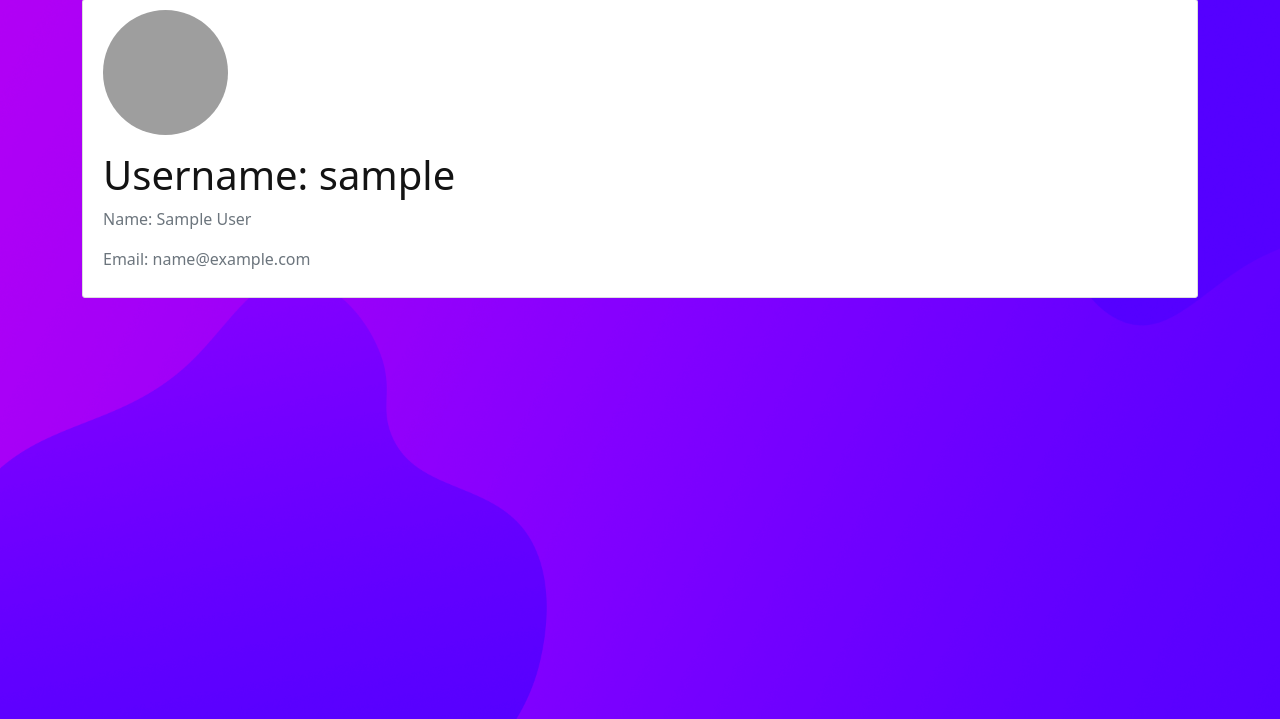
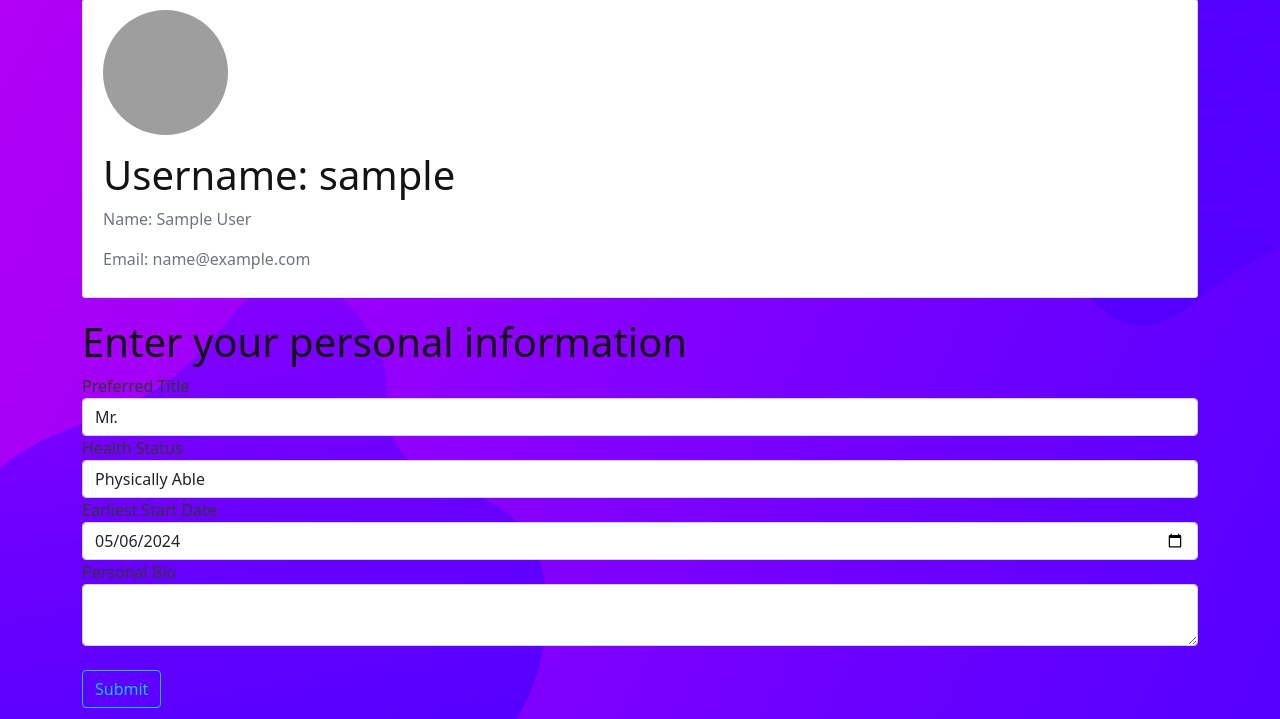
Before and after one commit to saundlj/AgileWebProj, a Flask app: page /account in a window 1280 px wide. Shown: the part 81-800 px from the top of the page. Run offline with Flask 3, Linux system fonts and the light colour scheme; the visitor is signed in with stand-in values (Sample User, id 1); grey boxes are pictures that could not be loaded.

Commit message:
Creates a form on the account page which allows users to submit their personal biography.

```diff
--- a/app/forms.py
+++ b/app/forms.py
@@ -1,5 +1,5 @@
 from flask_wtf import FlaskForm
-from wtforms import StringField, PasswordField, BooleanField, SubmitField, EmailField, ValidationError, TextAreaField, IntegerField, SelectField
+from wtforms import StringField, PasswordField, BooleanField, SubmitField, EmailField, ValidationError, TextAreaField, IntegerField, SelectField, DateField
 from wtforms.validators import DataRequired, Length, Email, EqualTo, InputRequired
 from app.models import *
 from sqlalchemy import func
@@ -51,3 +51,13 @@
     jobtype = SelectField('Job Type', choices=jobtype_choices, validators=[DataRequired()])
     salary = IntegerField('Job Salary ($AUD)', validators=[DataRequired()])
     submit = SubmitField("Create")
+
+
+class ApplyForm(FlaskForm):
+    title_choices = [('Mr.', 'Mr.'), ('Ms.', 'Ms.'), ('Mrs.', 'Mrs.'), ('Miss.', 'Miss.'), ('Master.', 'Master.'), ('Madam.', 'Madam.'), ('Mx.', 'Mx.')]
+    title_apl = SelectField('Preferred Title', choices=title_choices, validators=[DataRequired()])
+    health_choices = [('Physically Able','Physically Able'), ('Not Physically Able','Not Physically Able'), ('I Would Rather Not Say', 'I Would Rather Not Say')]
+    health = SelectField('Health Status', choices=health_choices, validators=[DataRequired()])
+    earliest_start_date = DateField('Earliest Start Date', default=datetime.now(timezone.utc))
+    personal_bio = TextAreaField('Personal Bio', validators=[DataRequired()])
+    submit = SubmitField("Submit")
--- a/app/models.py
+++ b/app/models.py
@@ -62,3 +62,10 @@
 
     def __repr__(self):
         return f"Post('{self.title}', '{self.date_posted})"
+
+class Account(db.Model):
+    id = db.Column(db.Integer, primary_key=True)
+    title_apl = db.Column(db.String(100), nullable=True)
+    health = db.Column(db.String(100), nullable=True)
+    earliest_start_date = db.Column(db.DateTime, nullable=True, default=datetime.now(timezone.utc))
+    personal_bio = db.Column(db.Text, nullable=True)
--- a/app/routes.py
+++ b/app/routes.py
@@ -1,6 +1,6 @@
 from app import flaskApp
 from flask import render_template,redirect, url_for, flash, request
-from app.forms import CreateAccountForm, LoginForm, JobForm
+from app.forms import CreateAccountForm, LoginForm, JobForm, ApplyForm
 from app import db
 from app.models import *
 from flask_login import current_user, login_user, logout_user, login_required
@@ -79,8 +79,15 @@
     logout_user()
     return redirect(url_for('about'))
 
-@flaskApp.route("/account")
+@flaskApp.route("/account", methods = ['GET', 'POST'])
 @login_required # allows only a logged in user to access account page
 def account():
     profile_pic = url_for('static', filename = 'user_photos/'+ current_user.image_file)
-    return render_template("AccountPage.html", title = 'Account', profile_pic = profile_pic)
+    form = ApplyForm()
+    if form.validate_on_submit():
+        info = Account(title_apl=form.title_apl.data, health=form.health.data, earliest_start_date=form.earliest_start_date.data, personal_bio=form.personal_bio.data)
+        db.session.add(info)
+        db.session.commit()
+        flash('Person biography created successfully')
+
+    return render_template("AccountPage.html", title = 'Account', profile_pic = profile_pic, form = form)
--- a/app/templates/AccountPage.html
+++ b/app/templates/AccountPage.html
@@ -10,4 +10,84 @@
             </div>
         </div>
     </div>
+
+    <div class="content">
+        <h1>Enter your personal information</h1>
+        <form method="POST" action="">
+
+            {{form.hidden_tag()}}
+
+            <fieldset class="form-group">
+                <div class = "form-group">
+                    {{form.title_apl.label(class='form-control-label')}}
+
+                    {% if form.title_apl.errors %}
+                        {{form.title_apl(class="form-control is-invalid")}}
+                        <div class="invalid-feedback">
+                            {% for error in form.title_apl.errors %}
+                                <span>{{error}}</span>
+                            {% endfor %}
+                        </div>
+                    {% else %}
+                        {{form.title_apl(class='form-control')}}
+                    {% endif %}
+                </div>
+
+                <div class = "form-group">
+                    {{form.health.label(class='form-control-label')}}
+
+                    {% if form.health.errors %}
+                        {{form.health(class="form-control is-invalid")}}
+                        <div class="invalid-feedback">
+                            {% for error in form.health.errors %}
+                                <span>{{error}}</span>
+                            {% endfor %}
+                        </div>
+                    {% else %}
+                        {{form.health(class='form-control')}}
+                    {% endif %}
+                </div>
+
+                <div class = "form-group">
+                    {{form.earliest_start_date.label(class='form-control-label')}}
+                    {% if form.earliest_start_date.errors %}
+                        {{form.earliest_start_date(class="form-control is-invalid")}}
+                        <div class="invalid-feedback">
+                            {% for error in form.earliest_start_date.errors %}
+                                <span>{{error}}</span>
+                            {% endfor %}
+                        </div>
+                    {% else %}
+                        {{form.earliest_start_date(class='form-control')}}
+                    {% endif %}
+                </div>
+
+                <div class = "form-group">
+                    {{form.personal_bio.label(class='form-control-label')}}
+                    {% if form.personal_bio.errors %}
+                        {{form.personal_bio(class="form-control is-invalid")}}
+                        <div class="invalid-feedback">
+                            {% for error in form.personal_bio.errors %}
+                                <span>{{error}}</span>
+                            {% endfor %}
+                        </div>
+                    {% else %}
+                        {{form.personal_bio(class='form-control')}}
+                    {% endif %}
+                </div>
+
+            </fieldset>
+            <br>
+            <div class="form-group">
+                {{form.submit(class="btn btn-outline-info")}}
+            </div>
+        </form>
+    </div>
+
+
+
+
+
+
+
 {% endblock content %}
```
